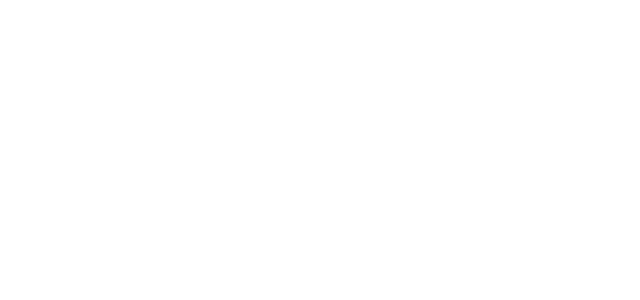
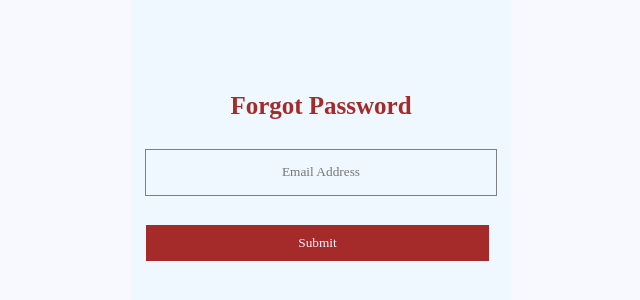
Before and after one commit to DeveloperWilliams/MERN-auth-system, a React (Vite) app in the folder frontend/: page /forgot in a window 1280 px wide. Before the commit this address had no page. Shown: the part 224-524 px from the top of the page, without its empty margins (319-959 px from the left). Built offline with nearby package versions, Linux system fonts and the light colour scheme.

Commit message:
Updated Forgot Password Functionality

```diff
--- a/frontend/src/App.jsx
+++ b/frontend/src/App.jsx
@@ -3,6 +3,9 @@ import {Route, Routes} from 'react-router-dom'
 import Sign from './components/Sign'
 import Login from './components/Login'
 import Home from './components/Home'
+import Forgot from './components/Forgot'
+import Notfound from './components/Notfound'
+import Reset from './components/Reset'
 
 const App = () => {
   return (
@@ -11,6 +14,10 @@ const App = () => {
         <Route path='/signup' element={<Sign/>}></Route>
         <Route path='/' element={<Login/>}></Route>
         <Route path='/home/:id' element={<Home/>}></Route>
+        <Route path='/reset/:id' element={<Reset/>}></Route>
+        <Route path='/forgot' element={<Forgot/>}></Route>
+        <Route path='/reset' element={<Reset/>}></Route>
+        <Route path='/*' element={<Notfound/>}></Route>
      </Routes>
    </>
   )
--- /dev/null
+++ b/frontend/src/components/Forgot.jsx
@@ -0,0 +1,54 @@
+// frontend/Forgot.js
+import React, { useState } from "react";
+import axios from "axios";
+import { useNavigate } from "react-router-dom";
+
+const Forgot = () => {
+  const [email, setEmail] = useState("");
+  const navigate = useNavigate();
+  const [message, setMessage] = useState("");
+
+  const handleSubmit = async (e) => {
+    e.preventDefault();
+
+    try {
+      const response = await axios.post("http://localhost:8080/forgot", {
+        email,
+      });
+      const data = response.data;
+
+      if (data.message === "success") {
+        navigate(`/reset/${data.userId}`, { state: { email: data.email } });
+      }if (data.message === "Email not found") {
+        setMessage("Email Not Found");
+      } else {
+        setMessage("Something went wrong, try again");
+      }
+    } catch (error) {
+      setMessage("Something went wrong, try again");
+    }
+  };
+
+  return (
+    <div className="home">
+      <form onSubmit={handleSubmit}>
+        <h6>Forgot Password</h6>
+        <div>
+          <input
+            type="email"
+            placeholder="Email Address"
+            required
+            value={email}
+            onChange={(e) => setEmail(e.target.value)}
+          />
+          {message && <p>{message}</p>}
+          <button type="submit" style={{ width: "98%" }}>
+            Submit
+          </button>
+        </div>
+      </form>
+    </div>
+  );
+};
+
+export default Forgot;
--- a/frontend/src/components/Login.jsx
+++ b/frontend/src/components/Login.jsx
@@ -15,11 +15,16 @@ const Login = () => {
     setMessage(""); // Clear any previous messages
 
     try {
-      const response = await axios.post("http://localhost:8080/login", { email, password });
+      const response = await axios.post("http://localhost:8080/login", {
+        email,
+        password,
+      });
       const data = response.data;
 
       if (data.message === "Success") {
-        navigate(`/home/${data.userId}`, { state: { name: data.name, email: data.email } });
+        navigate(`/home/${data.userId}`, {
+          state: { name: data.name, email: data.email },
+        });
       } else if (data.error === "Incorrect password") {
         setMessage("Incorrect password");
       } else if (data.error === "User not found") {
@@ -55,9 +60,15 @@ const Login = () => {
             />
           </div>
           <button type="submit">Login</button>
-          {message && <p className="error-message">{message}</p>} {/* Display message */}
+          {message && <p className="error-message">{message}</p>}{" "}
+          {/* Display message */}
           <p>
             Not Having Account? <Link to="/signup">Sign Up</Link>
+          </p>
+          <p>
+            <Link to="/forgot" style={{ fontSize: "13px" }}>
+              Forgot Password
+            </Link>
           </p>
         </form>
       </div>
--- /dev/null
+++ b/frontend/src/components/Notfound.jsx
@@ -0,0 +1,9 @@
+import React from 'react'
+
+const Notfound = () => {
+  return (
+    <div>Notfound</div>
+  )
+}
+
+export default Notfound
--- /dev/null
+++ b/frontend/src/components/Reset.jsx
@@ -0,0 +1,55 @@
+// frontend/Reset.js
+import React, { useState } from "react";
+import axios from "axios";
+import { useNavigate, useLocation } from "react-router-dom";
+
+function Reset() {
+  const [password, setPassword] = useState("");
+  const [message, setMessage] = useState("");
+  const navigate = useNavigate();
+  const location = useLocation();
+  const { email } = location.state;
+
+  const handleSubmit = async (e) => {
+    e.preventDefault();
+
+    try {
+      const response = await axios.put("http://localhost:8080/reset", {
+        email,
+        password,
+      });
+      const data = response.data;
+
+      if (data.message === "Success") {
+        navigate("/");
+      } else {
+        setMessage("Something went wrong, try again later");
+      }
+    } catch (error) {
+      setMessage("Something went wrong, try again later");
+    }
+  };
+
+  return (
+    <div className="home">
+      <form onSubmit={handleSubmit}>
+        <h6>Reset Password</h6>
+        <div>
+          <input
+            type="password"
+            placeholder="Your New Password"
+            required
+            onChange={(e) => setPassword(e.target.value)}
+            value={password}
+          />
+          {message && <p>{message}</p>}
+          <button type="submit" style={{ width: "98%" }}>
+            Submit
+          </button>
+        </div>
+      </form>
+    </div>
+  );
+}
+
+export default Reset;
```
Also changed, not shown: 1 other file (tests, documents, lock files or other folders).
